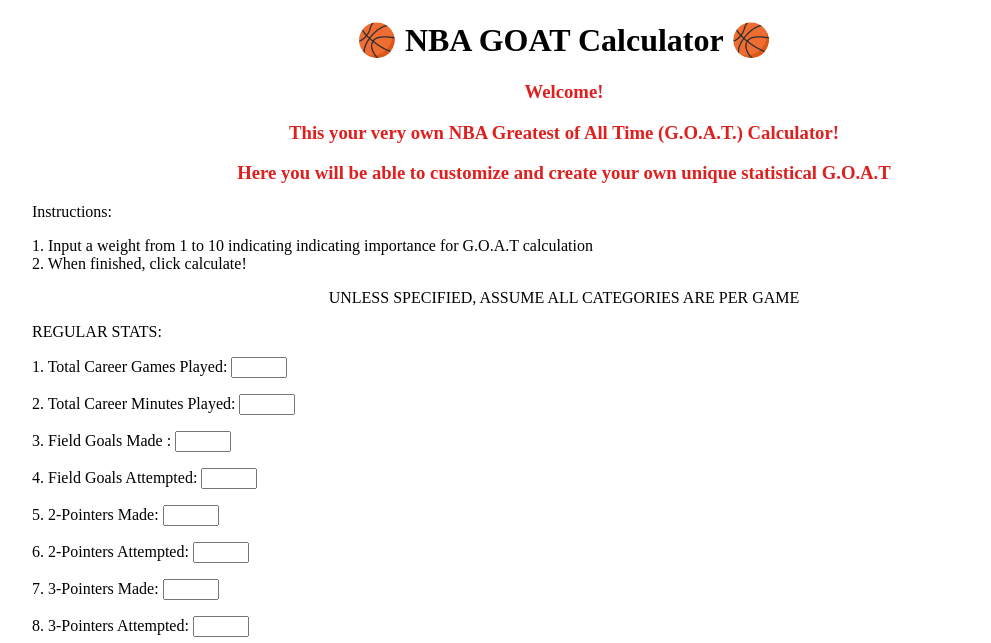
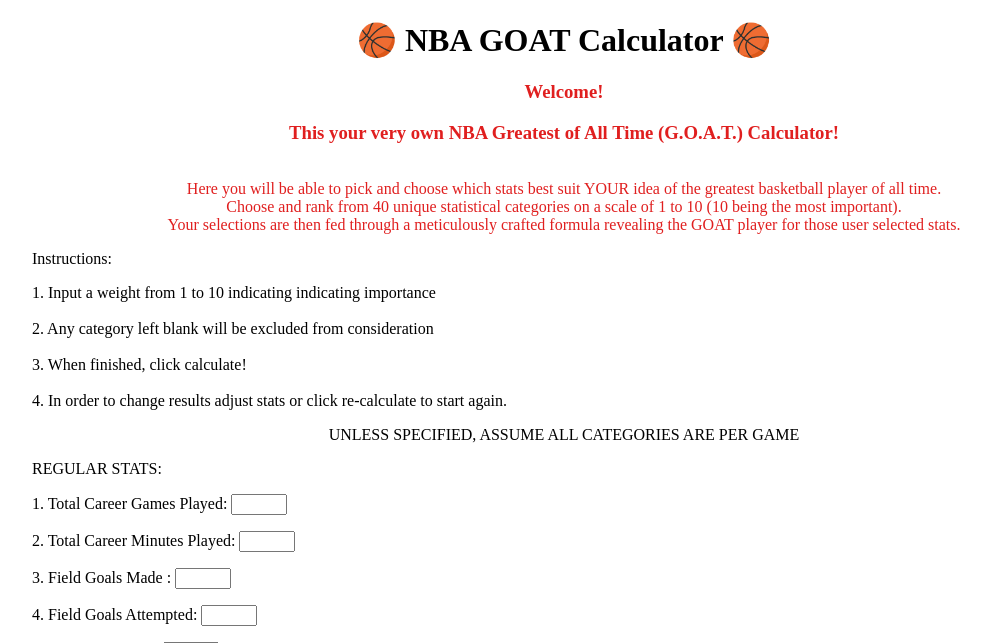
Before and after one commit to ShawnBhogal/NBA_GOAT_Project, a Flask app: page / in a window 1280 px wide. Shown: the top 643 px of the page, without its empty margins (76-1067 px from the left). Run offline with Flask 2, Linux system fonts and the light colour scheme; some libraries are stand-ins or nearby versions.

Commit message:
updated instructions and intro

```diff
--- a/methods.py
+++ b/methods.py
@@ -54,8 +54,8 @@ def calculation(weight_dict):
     list_size = len(values_weight_dict)
 
     #sql query to import stats from category user chooses
-    # conn = pg2.connect(database = 'NBA GOAT Project', user = 'postgres', password = 'thebeatles')
-    conn = pg2.connect(database = 'postgres', user = 'postgres', password = 'pragath1')
+    conn = pg2.connect(database = 'NBA GOAT Project', user = 'postgres', password = 'thebeatles')
+    # conn = pg2.connect(database = 'postgres', user = 'postgres', password = 'pragath1')
     cur = conn.cursor()
 
     cur.execute('SELECT player, {} FROM all_stats'.format(", ".join(weight_dict)))
--- a/prompts.py
+++ b/prompts.py
@@ -54,7 +54,7 @@ adv_desc = [
      "    - An estimate of the percentage of teammate field goals a player assisted while on the floor.",
      "    - An estimate of the percentage of opponent possessions that end with a steal while on the floor.",
      "    - An estimate of the percentage of opponent two-point field goal attempts blocked by while on the floor.",
-     "    - An estimate of points produced (players, or scored (teams, per 100 possessions",
+     "    - An estimate of points produced (players, or scored teams, per 100 possessions)",
      "    - An estimate of points allowed per 100 possessions",
      "    - An estimate of the number of wins contributed by a player due to his offense.",
      "    - An estimate of the number of wins contributed by a player due to his defense.",
--- a/templates/index.html
+++ b/templates/index.html
@@ -8,13 +8,17 @@
     <body>
         <div class='top-header'>
             <h3>Welcome!</h3>
-            <h3>This your very own NBA Greatest of All Time (G.O.A.T.) Calculator!</h3>
-            <h3>Here you will be able to customize and create your own unique statistical G.O.A.T</h3>
+            <h3> This your very own NBA Greatest of All Time (G.O.A.T.) Calculator!</h3>
+            <br> Here you will be able to pick and choose which stats best suit YOUR idea of the greatest basketball player of all time.
+            <br> Choose and rank from 40 unique statistical categories on a scale of 1 to 10 (10 being the most important).
+            <br> Your selections are then fed through a meticulously crafted formula revealing the GOAT player for those user selected stats. <br />
         </div>
         <div style="margin-left: 100px;">
             <p>Instructions:</p>
-            <text>1. Input a weight from 1 to 10 indicating indicating importance for G.O.A.T calculation<br />
-            2. When finished, click calculate!</text>
+            <text>1. Input a weight from 1 to 10 indicating indicating importance <br />
+            <br> 2. Any category left blank will be excluded from consideration<br />
+            <br> 3. When finished, click calculate!<br />
+            <br> 4. In order to change results adjust stats or click re-calculate to start again.</text>
         </div>
         <div>
             <p align="center">UNLESS SPECIFIED, ASSUME ALL CATEGORIES ARE PER GAME</p>
```
